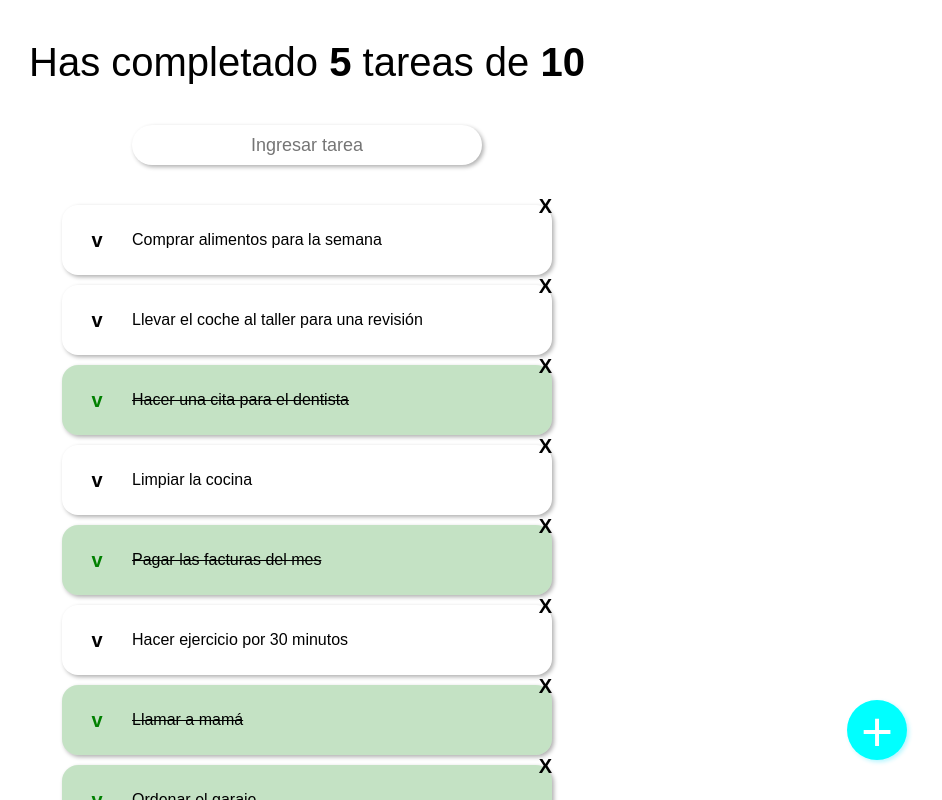
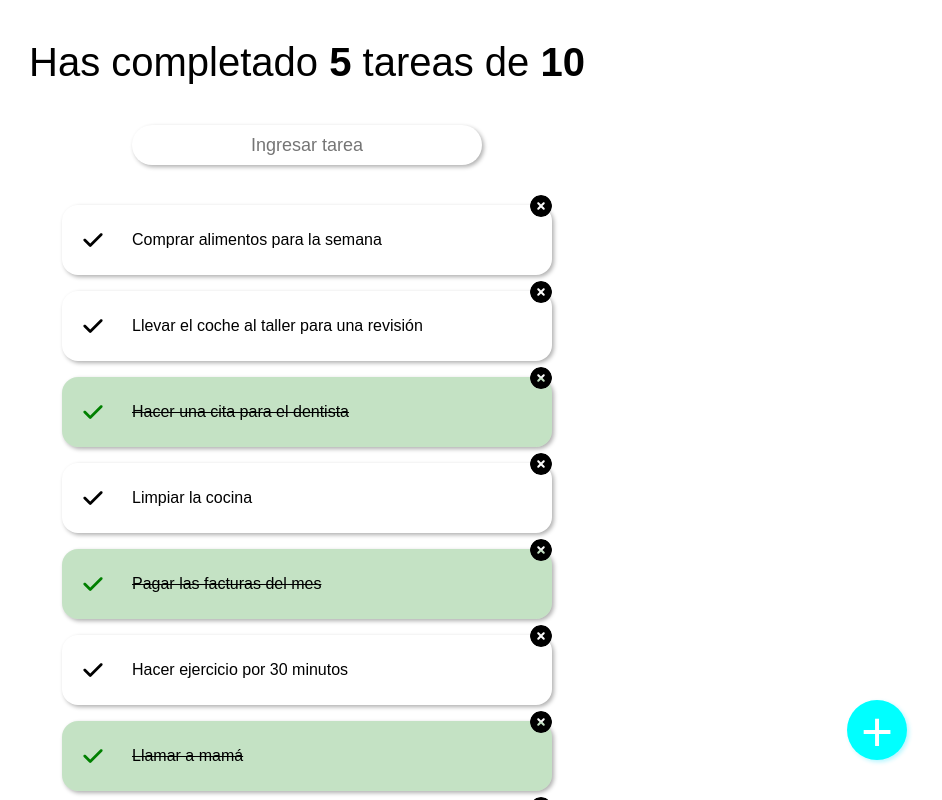
Before and after one commit to manuelprgit/todoList-React-TS, a React (Vite) app: page / in a window 1280 px wide. Shown: the top 800 px of the page, without its empty margins (333-1275 px from the left). Built offline with nearby package versions, Linux system fonts and the light colour scheme.

Commit message:
me pide leche

```diff
--- a/package.json
+++ b/package.json
@@ -11,7 +11,8 @@
   },
   "dependencies": {
     "react": "^18.2.0",
-    "react-dom": "^18.2.0"
+    "react-dom": "^18.2.0",
+    "react-icons": "^5.2.1"
   },
   "devDependencies": {
     "@types/react": "^18.2.15",
--- a/src/App.tsx
+++ b/src/App.tsx
@@ -1,3 +1,5 @@
+import { useState } from "react";
+
 import { TodoTitle } from "./components/TodoTitle/TodoTitle";
 import { TodoInput } from "./components/TodoInput/TodoInput";
 import { TodoList } from "./components/TodoList/TodoList";
@@ -7,7 +9,6 @@ import { CreateTodoButton } from "./components/CreateTodoButton/CreateTodoButton
 import { listOfTodos } from "./helpers/todo-list";
 
 import './main.scss';
-import { useState } from "react";
 
 const App = () => {
 
@@ -17,14 +18,31 @@ const App = () => {
 
   let totalTodos = todos.length; //Como esta variable es el resultado de un useState, se conoce como una variable de estado derivado
   let completedTodos = todos.filter(todo =>
-    !!todo.completed //Al negarla doblemente lo que se devuelve automaticamente se vuelve verdadero. Si devuelve un string, numero > 0, [], {}... eso se convertira en true
+    !!todo.completed //Al negarla doblemente lo que se devuelve automáticamente se vuelve verdadero. Si devuelve un string, numero > 0, [], {}... eso se convertira en true
   ).length;  //Variable derivada
 
-  const filterTodos = todos.filter(todo => {
-    let searchedValue = searchValue.toLowerCase();
-    let todoDescription = todo.description.toLocaleLowerCase();
+  const filteredTodos = todos.filter(todo => {
+    let searchedValue = searchValue.toLocaleLowerCase();
+    let todoDescription = todo.description.toLowerCase();
     return todoDescription.includes(searchedValue);
-  });
+  })
+
+  const completeTodos = (id: number): void => {
+    const index = todos.findIndex(todo => todo.id === id)
+    const newTodosArrays = [...todos];
+    const todoSelected = newTodosArrays[index];
+    (todoSelected.completed)
+      ? newTodosArrays[index].completed = false
+      : newTodosArrays[index].completed = true
+    setTodos(newTodosArrays);
+  }
+
+  const deleteTodos = (id: number): void => {
+    const index = todos.findIndex(todo => todo.id === id);
+    const newTodosArrays = [...todos];
+    newTodosArrays.splice(index,1);
+    setTodos(newTodosArrays);
+  }
 
   return (
     <>
@@ -37,11 +55,13 @@ const App = () => {
         setSearchValue={setSearchValue}
       />
       <TodoList>
-        {filterTodos.map(todo => <TodoItems
+        {filteredTodos.map(todo => <TodoItems
           key={todo.id}
           todoId={todo.id}
           completed={todo.completed}
           description={todo.description}
+          onComplete={completeTodos}
+          onDelete={deleteTodos}
         />)}
       </TodoList>
       <CreateTodoButton />
--- a/src/components/TodoItems/TodoItems.scss
+++ b/src/components/TodoItems/TodoItems.scss
@@ -8,7 +8,7 @@ li {
     height: 30px;
     box-shadow: 2px 2px 4px #00000050;
     padding: 20px;
-    margin-bottom: 10px;
+    margin-bottom: 16px;
     border-radius: 16px;
     position: relative;
     transition: 0.2s;
@@ -37,6 +37,8 @@ li {
 
     .complete {
         transition: 0.2s;
+        cursor: pointer;
+        font-size: 22px;
     }
 
     .complete:hover {
@@ -48,6 +50,9 @@ li {
         top: -10px;
         right: 0px;
         transition: 0.2s;
+        cursor: pointer;
+        font-size: 22px;
+        border-radius: 50px;
     }
 
     .delete:hover {
--- a/src/components/TodoItems/TodoItems.tsx
+++ b/src/components/TodoItems/TodoItems.tsx
@@ -1,28 +1,40 @@
-import { Dispatch, SetStateAction } from 'react';
 import './TodoItems.scss'
+import { FaCheck, FaCircleXmark } from "react-icons/fa6";
+
 
 type TodoItemsTypes = {
     todoId: number;
     completed: boolean;
     description: string;
-    // setTodos: Dispatch<SetStateAction<string>>
+    onComplete: (id: number) => void;
+    onDelete: (id: number) => void;
 }
 
-function TodoItems({ completed, todoId, description, /* setTodos */ }: TodoItemsTypes) {
+function TodoItems({
+    completed,
+    todoId,
+    description,
+    onComplete,
+    onDelete
+}: TodoItemsTypes) {
     return (
         <li
-            data-todo-id={todoId}
             data-completed={completed}
             className={(completed) ? 'completed' : ''}
         >
-            <span
+            <FaCheck
                 className='complete'
                 onClick={() => {
-
+                    onComplete(todoId);
                 }}
-            >v</span>
+            />
             <p>{description}</p>
-            <span className='delete'>X</span>
+            <FaCircleXmark
+                className='delete'
+                onClick={() => {
+                    onDelete(todoId);
+                }}
+            />
         </li>
     )
 }
--- a/src/components/TodoTitle/TodoTitle.tsx
+++ b/src/components/TodoTitle/TodoTitle.tsx
@@ -7,7 +7,12 @@ type TodoTitleProps = {
 
 function TodoTitle({ completedTodos, totalTodos }: TodoTitleProps) {
   return (
-    <h1>Has completado <span>{completedTodos}</span> tareas de <span>{totalTodos}</span></h1>
+
+      (completedTodos === totalTodos)
+        ? <h1>FELICIDADES!!! Has completado todos los TODO'S</h1>
+        : <h1>Has completado <span>{completedTodos}</span> tareas de <span>{totalTodos}</span></h1>
+
+
   )
 }
 
```
Also changed, not shown: 1 other file (tests, documents, lock files or other folders).
